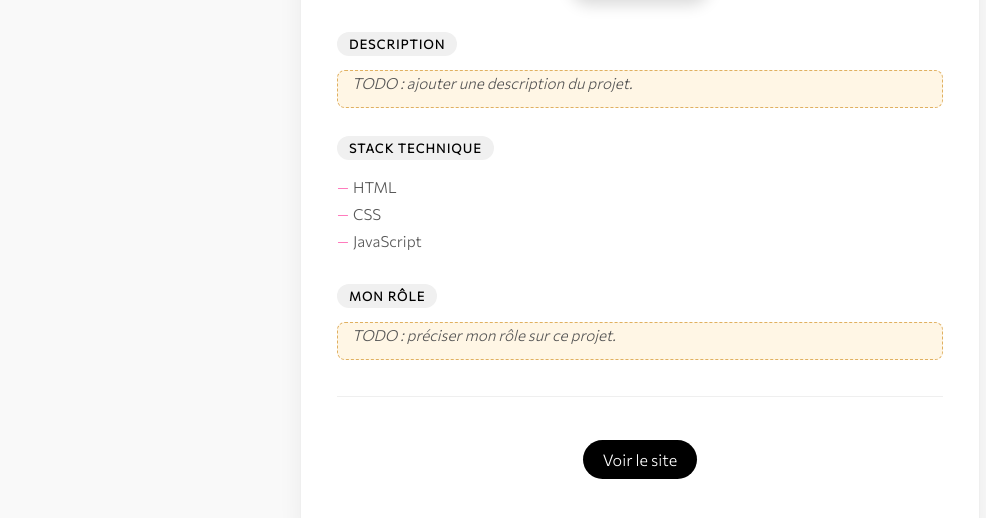
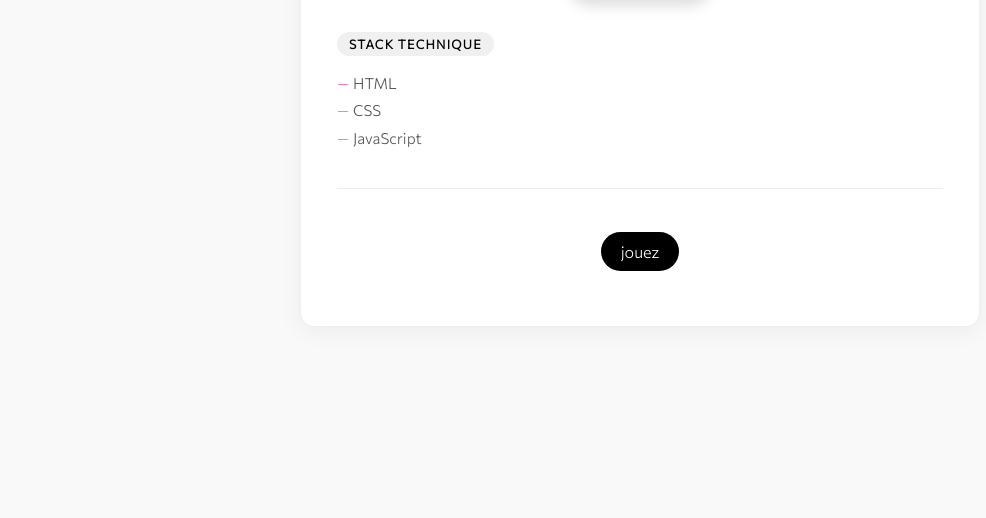
Before and after one commit to godafflig/portfolioUX, a website: page projects/sokoban.html in a window 1280 px wide. Shown: the part 338-856 px from the top of the page, without its empty margins (0-986 px from the left). After the commit the page ends 800 px from the top, so only its background shows below. Drawn offline with Linux system fonts and the light colour scheme; a web font is replaced by a local one.

Commit message:
update project

```diff
--- a/projects/sokoban.html
+++ b/projects/sokoban.html
@@ -20,10 +20,6 @@
 
             <img class="project-page-icon" src="../img/sokoban.png" alt="Logo Sokoban">
 
-            <section class="project-page-section">
-                <h2>Description</h2>
-                <p class="project-page-todo">TODO : ajouter une description du projet.</p>
-            </section>
 
             <section class="project-page-section">
                 <h2>Stack technique</h2>
@@ -34,13 +30,9 @@
                 </ul>
             </section>
 
-            <section class="project-page-section">
-                <h2>Mon rôle</h2>
-                <p class="project-page-todo">TODO : préciser mon rôle sur ce projet.</p>
-            </section>
 
             <div class="project-page-links">
-                <a class="nav-btn" href="https://godafflig.github.io/sokoban/" target="_blank" rel="noopener">Voir le site</a>
+                <a class="nav-btn" href="https://godafflig.github.io/sokoban/" target="_blank" rel="noopener">jouez</a>
             </div>
         </div>
     </main>
```
Also changed, not shown: projects/freecodecamp.html (+0 -4 lines).
